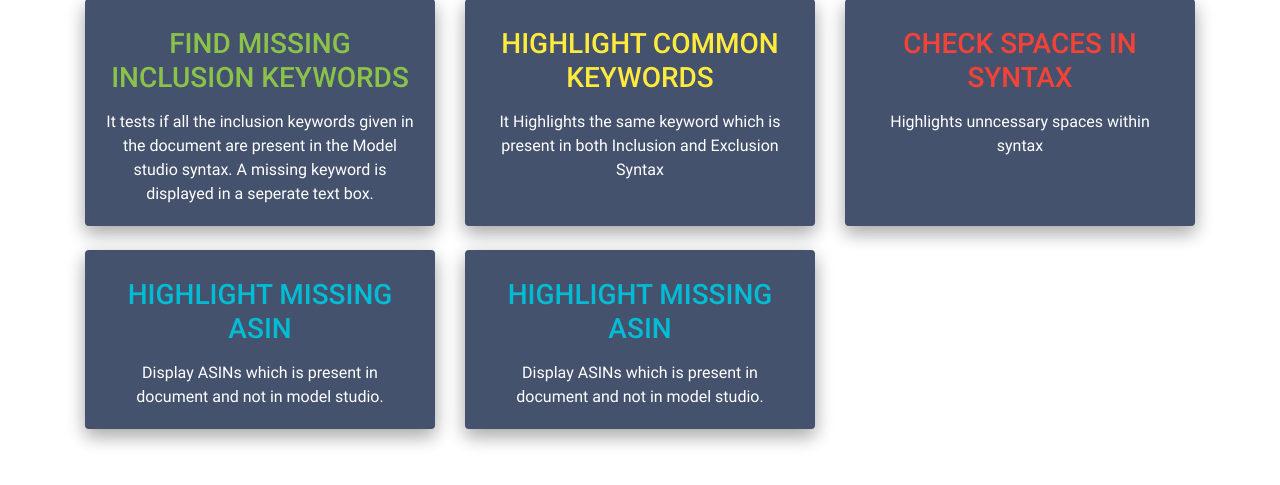
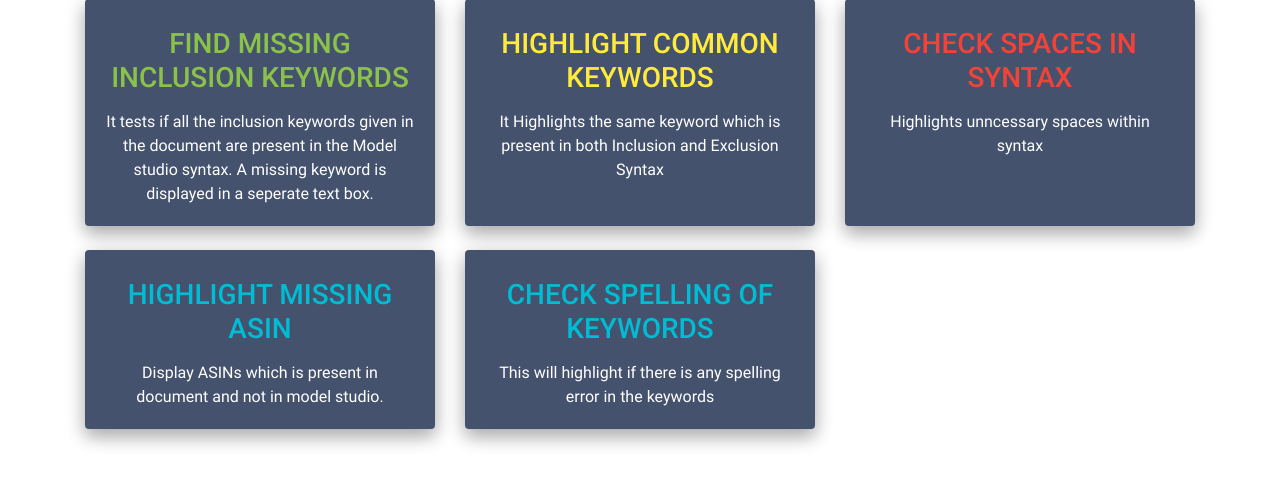
Before and after one commit to Divyakrishnaiah/HygieneCheckTool, a Flask app: page /dashboard in a window 1280 px wide. Shown: the part 153-638 px from the top of the page. Run offline with Flask 2, Linux system fonts and the light colour scheme; some libraries are stand-ins or nearby versions.

Commit message:
made some changes

```diff
--- a/app/templates/dashboard.html
+++ b/app/templates/dashboard.html
@@ -74,10 +74,10 @@
             <div class="col-lg-4 col-md-12 mb-4">
                 <div class="card mdb-color text-center z-depth-2 h-100">
                     <div class="card-body">
-                        <a href="/asin">
-                            <h3 class="text-uppercase font-weight-bold cyan-text mt-2 mb-3"><strong>Highlight missing ASIN</strong></h3>
+                        <a href="/spelling">
+                            <h3 class="text-uppercase font-weight-bold cyan-text mt-2 mb-3"><strong>Check Spelling of Keywords</strong></h3>
                         </a>
-                        <p class="white-text mb-0">Display ASINs which is present in document and not in model studio.</p>
+                        <p class="white-text mb-0">This will highlight if there is any spelling error in the keywords</p>
                     </div>
                 </div>
             </div>
```
Also changed, not shown: app/templates/spaces.html (added).
